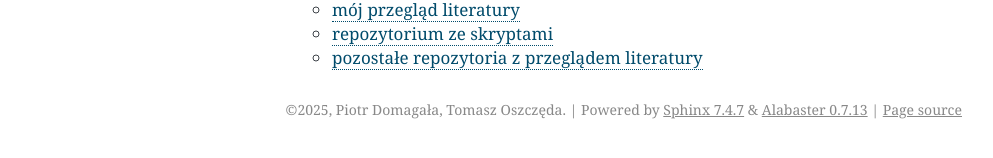
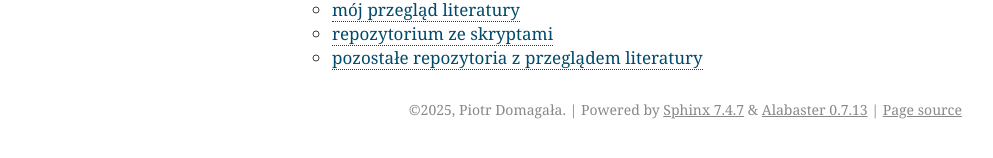
Before and after one commit to Domek182/Laby_Sprawozdanie, a Sphinx documentation site: the page built from Sprawozdanie-main/source/index.rst, in a window 1280 px wide. Shown: the part 710-868 px from the top of the page, without its empty margins (148-1141 px from the left). Built offline with Sphinx 7.4.7, drawn with Linux system fonts in a browser that asks for light colours; pages that are not in the unit, such as notebooks, are missing from menus.

Commit message:
updated conf.py

```diff
--- a/Sprawozdanie-main/source/conf.py
+++ b/Sprawozdanie-main/source/conf.py
@@ -7,8 +7,8 @@
 # https://www.sphinx-doc.org/en/master/usage/configuration.html#project-information
 
 project = 'Sprawozdanie na bazy danych'
-copyright = '2025, Piotr Domagała, Tomasz Oszczęda'
-author = 'Piotr Domagała, Tomasz Oszczęda'
+copyright = '2025, Piotr Domagała'
+author = 'Piotr Domagała'
 release = '1.0.0'
 
 # -- General configuration ---------------------------------------------------
```
